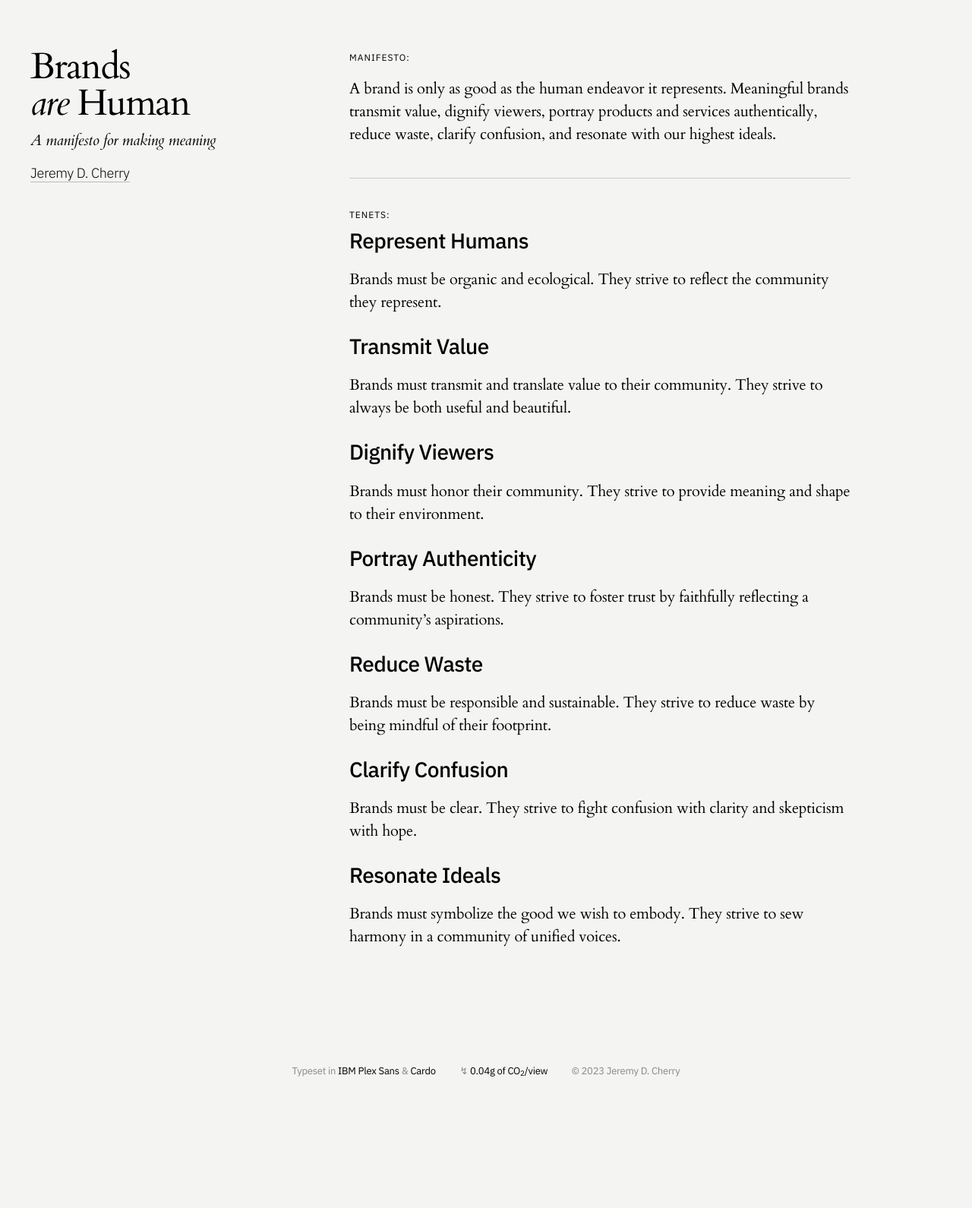
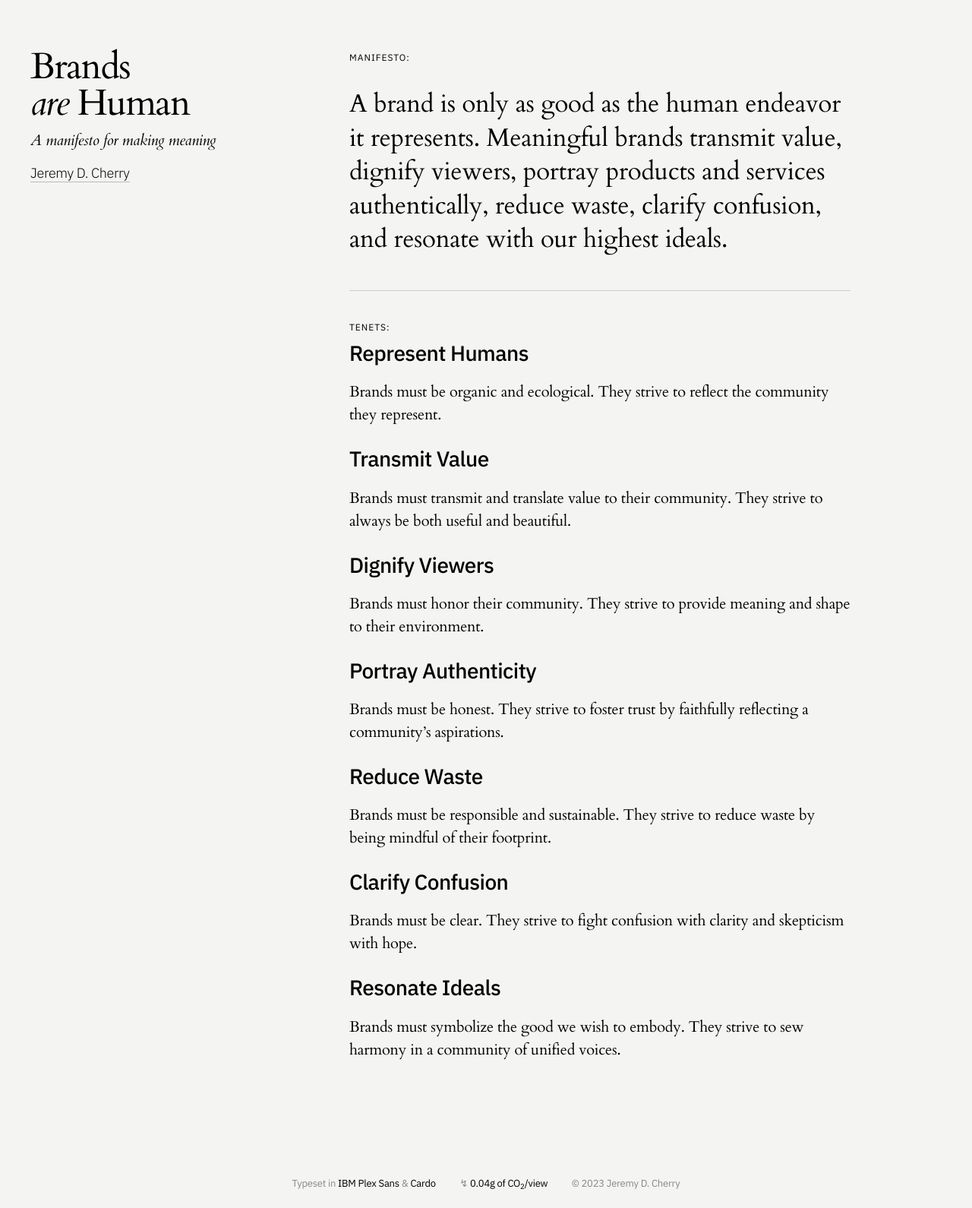
Before and after one commit to jeremydcherry/jeremydcherry.github.io, a Jekyll site: the page built from content/brands.md, in a window 1280 px wide. Shown: the whole page at 76% size. Built offline with Jekyll 4.4.1, drawn with Linux system fonts in a browser that asks for light colours; before the commit the page ends 1442 px from its top, so only the background shows below that.

Commit message:
Added formatting

```diff
--- a/_sass/main.scss
+++ b/_sass/main.scss
@@ -427,6 +427,17 @@ h2.profile-card{
   -moz-osx-font-smoothing: grayscale;
 }
 
+.manifesto{
+  color: #000;
+  font-size: 33px;
+  line-height: 1.35;
+  display: block;
+  margin-block-start: 1em;
+  margin-block-end: 1.35em;
+  margin-inline-start: 0px;
+  margin-inline-end: 0px;
+}
+
 .social-icon{
   width: 24px;
 }
--- a/content/brands.md
+++ b/content/brands.md
@@ -7,7 +7,7 @@ permalink: /brandsarehuman
 
 #### Manifesto:
 
-A brand is only as good as the human endeavor it represents. Meaningful brands transmit value, dignify viewers, portray products and services authentically, reduce waste, clarify confusion, and resonate with our highest ideals.
+<span class="manifesto">A brand is only as good as the human endeavor it represents. Meaningful brands transmit value, dignify viewers, portray products and services authentically, reduce waste, clarify confusion, and resonate with our highest ideals.</span>
 
 ---
 
```
